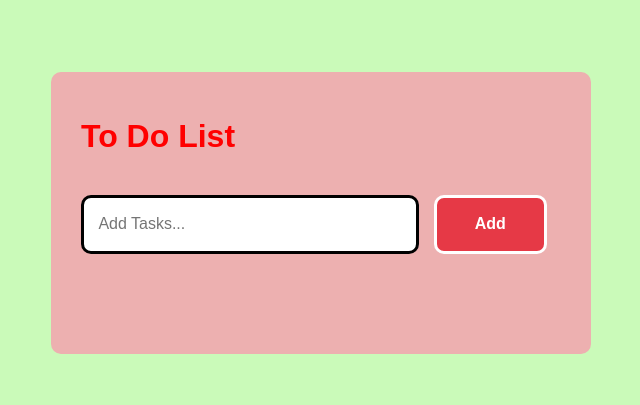
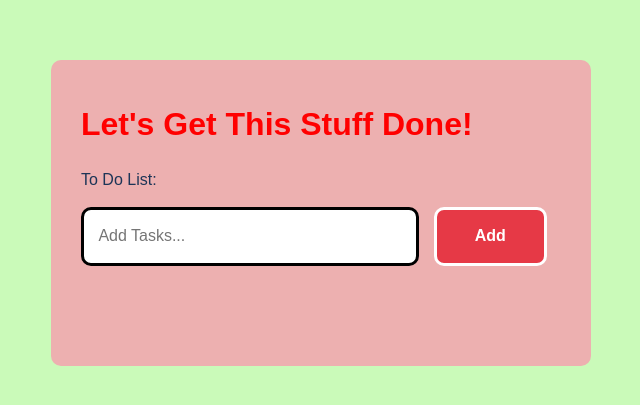
Before and after one commit to irm1005-itec1005-fall-2023/assignment-04-thisfeelsimpossible, a plain HTML site: page index.html in a window 1280 px wide. Shown: the part 227-632 px from the top of the page, without its empty margins (319-959 px from the left). Drawn offline with Linux system fonts and the light colour scheme.

Commit message:
hopefully this shoudl work

```diff
--- a/index.html
+++ b/index.html
@@ -42,11 +42,11 @@
   <main>
     <div class="container">
       <div class="todo-app">
-        <h1>To Do List</h1>
+        <h1>Let's Get This Stuff Done!</h1>
     <!-- <h2>yo this looks bad right now but trust the process LMAOOOO</h2> -->
           <div class="row">
           <form class="form">
-            <label for="task-input"></label>
+            <label for="task-input">To Do List:</label>
                 <input class="write" type="text" id="input-box" placeholder="Add Tasks...">
                   <button class="btn" id="btn" type="submit">Add</button>
               <!-- <input type="submit" value="Add"> -->
```
